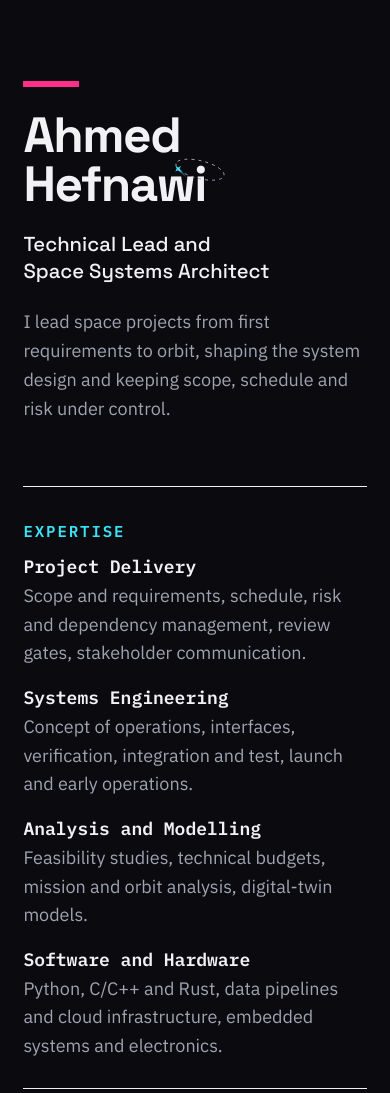
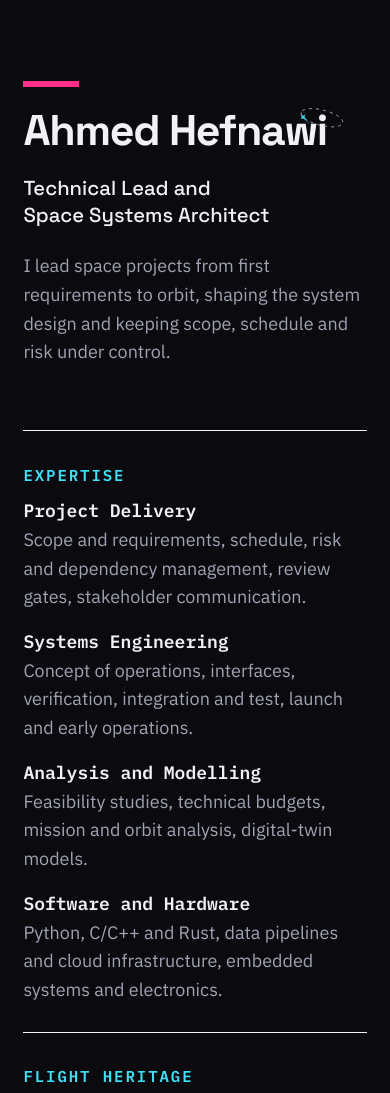
Before and after one commit to hefnawi/hefnawi-uk, a plain HTML site: page index.html in a window 390 px wide. Shown: the top 1093 px of the page. Drawn offline with Linux system fonts and the light colour scheme.

Commit message:
fix: scale name to fit on mobile

```diff
--- a/style.css
+++ b/style.css
@@ -209,7 +209,7 @@ a:hover { opacity: 0.7; }
 h1 {
   margin: 0;
   font-family: var(--font-head);
-  font-size: clamp(2.75rem, 8vw, 5rem);
+  font-size: clamp(2rem, 11vw, 5rem);   /* scales with the screen so the name fits one line on phones; wraps only below about 300px */
   font-weight: var(--head-weight);
   line-height: 1;
   letter-spacing: var(--head-tracking);
```
